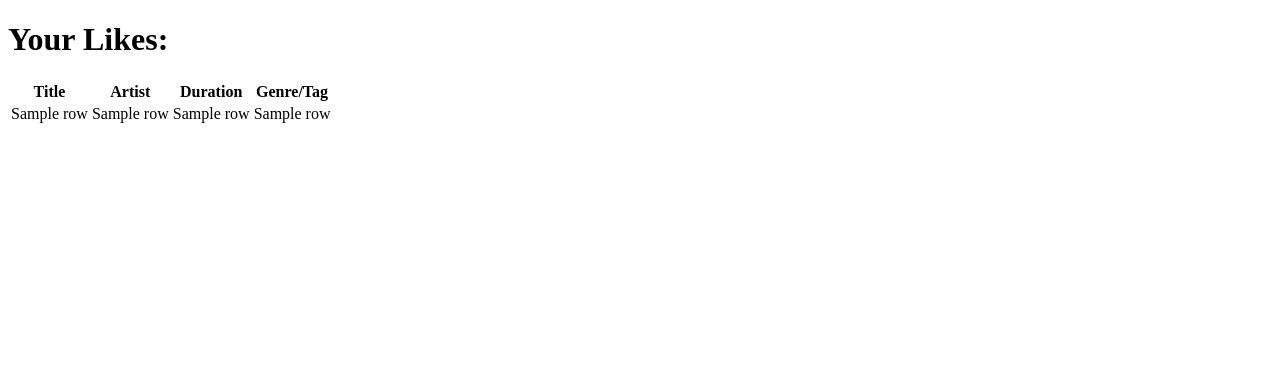
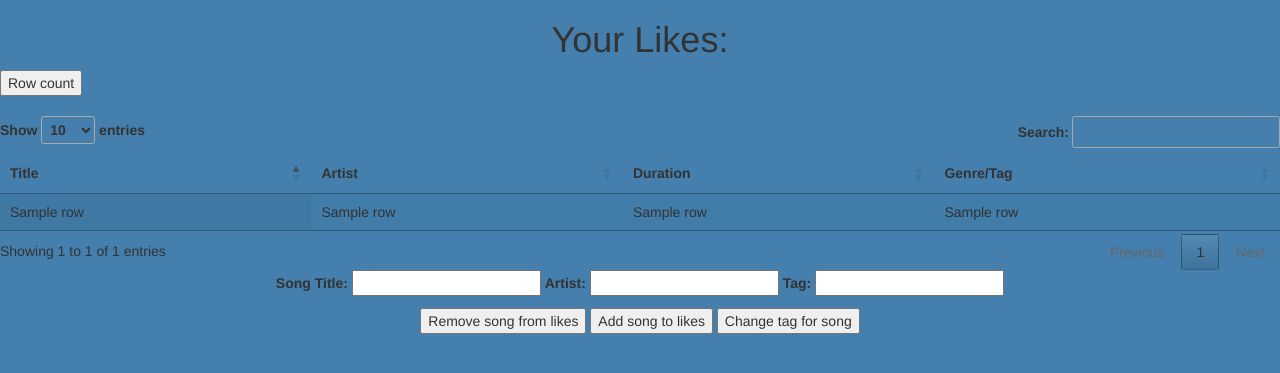
Before and after one commit to rohinisharma/Song-Recommender, a Flask app: template templates/liked_songs.html in a window 1280 px wide. Shown: the top 373 px of the page. Run offline with Flask 2, Linux system fonts and the light colour scheme; the template is opened without the code that fills it: most values are stand-ins (such as "Sample title", 1, 10 or a date in 2020); some libraries are stand-ins or nearby versions.

Commit message:
Finished CRUD endpoints

```diff
--- a/flaskapp.py
+++ b/flaskapp.py
@@ -11,7 +11,7 @@ app.config['SECRET_KEY'] = 'secret key'
 mydb = mysql.connector.connect(
   host="localhost",
   user="root",
-  password="",
+  password="lionking",
   database="song_recommender"
 )
 mb.set_useragent(
@@ -34,25 +34,26 @@ def index():
         return flask.render_template("./index.html")
 
 @app.route('/add_like', methods = ['POST'])
-def add_like():
-    #TODO validate form
-    form = request.form
-    url = "{last_fm}&artist={artist}&track={title}&format=json".format(last_fm = LAST_FM, artist = form["artist"], title = form["title"])
-    r = requests.get(url)
-    resp = r.json()
-    if "error" in resp:
-        message = "Sorry, we couldn't find that song!"
-    else:
-        song_metadata = get_metadata_from_resp(resp)
-        song_id = add_song_to_db(song_metadata)
-        add_like_to_db(song_id)
-        message = "Added {song} by {artist}".format(song = resp["track"]["name"], artist = resp["track"]["artist"]["name"])
-    return flask.render_template("./add_song.html", message=message)
 
 
-@app.route('/get_likes', methods = ['GET'])
+@app.route('/get_likes', methods = ['GET','POST'])
 def get_likes():
     #TODO get logged in user
+    if request.method == 'POST':
+        #TODO validate form
+        form = request.form
+        if 'remove' in form:
+            message = remove_like(form['title'],form['artist'])
+        elif 'add' in form:
+            if form['tag'] == '':
+                tag = None
+            else:
+                tag = form['tag']
+            message = add_like(form['title'],form['artist'], tag)
+        elif 'tag' in form:
+            message = update_tag(form['title'], form['artist'],form['tag'])
+    else:
+        message = ''
     cursor = mydb.cursor()
     sql = "SELECT SongId FROM Likes WHERE Username = %s"
     val = ('rsharma',)
@@ -65,7 +66,50 @@ def get_likes():
         result = cursor.fetchone()
         songs.append(result)
     cursor.close()
-    return flask.render_template("./liked_songs.html", likes= songs)
+    return flask.render_template("./liked_songs.html", likes= songs, message=message)
+
+
+def remove_like(title, artist):
+    #TODO: get logged in user
+    form = request.form
+    cursor = mydb.cursor()
+    sql = "SELECT SongId FROM Songs WHERE Title = %s AND Artist = %s"
+    val = (title, artist)
+    cursor.execute(sql, val)
+    result = cursor.fetchone()
+    if result == None:
+        return "Sorry, you haven't liked that song!"
+    sql = "DELETE FROM Likes WHERE SongId = %s AND Username = %s"
+    val = (result[0], 'rsharma')
+    cursor.execute(sql, val)
+    mydb.commit()
+    cursor.close()
+    return "Removed {title} by {artist} from your likes.".format(title= title, artist=artist)
+
+def add_like(title, artist, tag):
+    #TODO get logged in user
+    cursor = mydb.cursor()
+    sql = "SELECT * FROM Likes l, (SELECT SongId FROM Songs WHERE Title = %s AND Artist = %s) temp WHERE l.SongId = temp.SongId AND l.Username = %s"
+    val = (title, artist, 'rsharma')
+    cursor.execute(sql,val)
+    result = cursor.fetchall()
+    print(result)
+    if len(result) > 0:
+        return "You have already liked this song!"
+    url = "{last_fm}&artist={artist}&track={title}&format=json".format(last_fm = LAST_FM, artist = artist, title = title)
+    r = requests.get(url)
+    resp = r.json()
+    if "error" in resp:
+        return "Sorry, we couldn't find that song!"
+    song_metadata = get_metadata_from_resp(resp)
+    song_id = add_song_to_db(song_metadata, tag)
+    add_like_to_db(song_id)
+    message = "Added {song} by {artist}".format(song = resp["track"]["name"], artist = resp["track"]["artist"]["name"])
+    return message
+
+
+
+
 
 def add_user(metadata):
     cursor = mydb.cursor()
@@ -90,7 +134,7 @@ def get_metadata_from_resp(resp):
         tag = resp["track"]["toptags"]["tag"][0]["name"]
     return (name, artist, duration, tag)
 
-def add_song_to_db(metadata):
+def add_song_to_db(metadata, tag):
     cursor = mydb.cursor()
     sql = "SELECT SongId FROM Songs WHERE Title = %s AND Artist = %s"
     val = (metadata[0], metadata[1])
@@ -100,7 +144,11 @@ def add_song_to_db(metadata):
         print(result)
         return result[0][0]
     sql = "INSERT INTO Songs (Title,Artist,Duration,Tag) VALUES (%s, %s, %s, %s)"
-    cursor.execute(sql, metadata)
+    if tag == None:
+        cursor.execute(sql, metadata)
+    else:
+        vals = (metadata[0], metadata[1], metadata[2], tag)
+        cursor.execute(sql, vals)
     song_id = cursor.lastrowid
     mydb.commit()
     cursor.close()
@@ -114,5 +162,23 @@ def add_like_to_db(song_id):
     mydb.commit()
     cursor.close()
 
+def update_tag(title, artist, new_tag):
+    #TODO update tag not globally
+    cursor = mydb.cursor()
+    sql = "SELECT Tag FROM Songs WHERE Title = %s AND Artist = %s"
+    val = (title, artist)
+    cursor.execute(sql, val)
+    result = cursor.fetchone()
+    if result == None:
+        return "Sorry, you haven't liked that song!"
+    sql = "UPDATE Songs SET Tag = %s WHERE Title = %s AND Artist = %s"
+    val = (new_tag, title, artist)
+    cursor.execute(sql,val)
+    mydb.commit()
+    cursor.close()
+    message = "Changed tag for {title} by {artist} from {old} to {new}".format(title=title, artist=artist, old=result[0], new=new_tag)
+    return message
+
+
 if __name__ == '__main__':
     app.run(debug=True)
--- /dev/null
+++ b/static/likes_style.css
@@ -0,0 +1,41 @@
+tr:hover{
+    background-color:gray;
+    cursor:pointer;
+    }
+.table-layout {
+    text-align: center;
+    border: 1px solid black;
+    border-collapse: collapse;
+    font-family:"Trebuchet MS";
+    margin: 0 auto 0;
+}
+.table-layout td, .table-layout th {
+    border: 1px solid grey;
+    padding: 5px 5px 0;
+}
+.table-layout td {
+    text-align: left;
+}
+.selected {
+    color: blue;
+}
+
+body {
+    background-color:#447fad;
+}
+
+h1 {
+    text-align: center;
+}
+
+form {
+    text-align: center;
+}
+
+div {
+    padding-top: 10px;
+}
+
+P {
+    text-align: center;
+}
--- a/templates/add_song.html
+++ b/templates/add_song.html
@@ -1,7 +1,7 @@
 <!DOCTYPE html>
 <h1>Song Recommender!</h1>
 
-<form action="http://127.0.0.1:5000/add_like" method="POST">
+<form action="/add_like" method="POST">
     <label for = "title">Song Title:</label>
     <input type = "text" id ="title" name="title">
     <label for = "artist">Artist:</label>
--- a/templates/liked_songs.html
+++ b/templates/liked_songs.html
@@ -1,7 +1,17 @@
 <!DOCTYPE html>
+
+
+<body>
 <h1>Your Likes:</h1>
-<table id="table">
+
+<link rel="stylesheet" href="https://maxcdn.bootstrapcdn.com/bootstrap/3.3.7/css/bootstrap.min.css">
+<link rel="stylesheet" href="https://cdn.datatables.net/1.10.21/css/jquery.dataTables.min.css">
+<link rel="stylesheet" href="https://cdn.datatables.net/select/1.3.1/css/select.dataTables.min.css">
+<link rel = "stylesheet" href="/static/likes_style.css">
+<button id="button">Row count</button>
+<table id="dtable" class="display" style="width:100%">
     <thead>
+
     <tr>
         <th>Title</th>
         <th>Artist</th>
@@ -20,4 +30,39 @@
         {% endfor %}
     </tbody>
 </table>
+<script src="https://ajax.googleapis.com/ajax/libs/jquery/3.2.0/jquery.min.js"></script>
+<script src="https://code.jquery.com/jquery-3.5.1.js"></script>
+<script src="https://cdn.datatables.net/1.10.21/js/jquery.dataTables.min.js"></script>
+<script src="https://cdn.datatables.net/select/1.3.1/js/dataTables.select.min.js"></script>
+<script type="text/javascript">
+    $(document).ready(function() {
+    $('#dtable').DataTable();
+    var table = $('#example').DataTable();
+    $('#dtable tbody').on( 'click', 'tr', function () {
+        $(this).toggleClass('selected');
+    } );
+    $('#button').click( function () {
+        var oData = table.rows('.selected').data();
+        for (var i=0; i < oData.length ;i++){
+       alert("Name: " + oData[i][0] + " Position: " + oData[i][1] + " Office: " + oData[i][2]);
+    }
+    } );
+} );
+    </script>
+<form action="/get_likes" method="POST">
+    <label for = "title">Song Title:</label>
+    <input type = "text" id ="title" name="title">
+    <label for = "artist">Artist:</label>
+    <input type = "text" id="artist" name="artist">
+    <label for="tag">Tag:</label>
+    <input type="text" id="tag" name="tag">
+    <div>
+        <input type="submit" name= 'remove' value="Remove song from likes">
+        <input type="submit" name = 'add' value = 'Add song to likes'>
+        <input type="submit" name="tag" value = "Change tag for song">
+    </div>
+
+</form>
+<p>{{message}}</p>
+ </body>
 </html>
```
Also changed, not shown: static/app.js (added, +7 -0 lines), static/index.css (added, +13 -0 lines), templates/index.html (+11 -6 lines).
